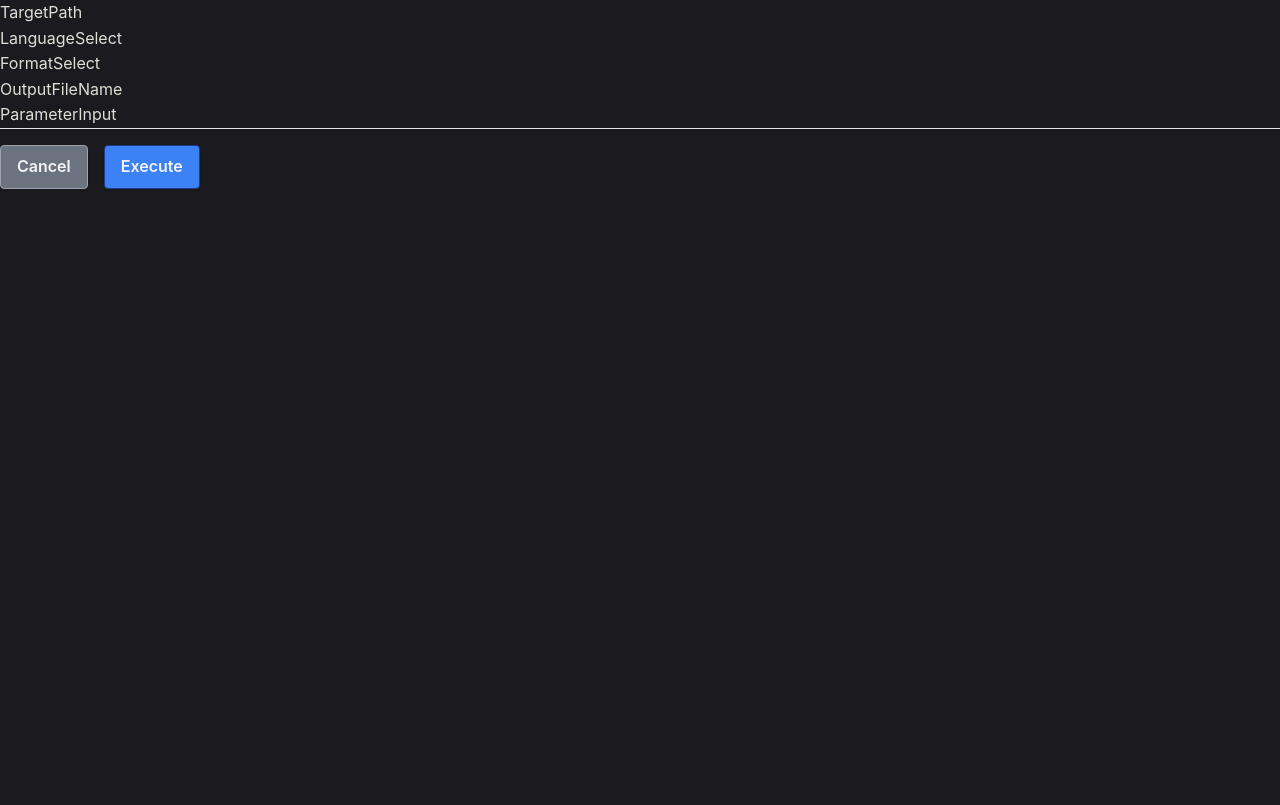
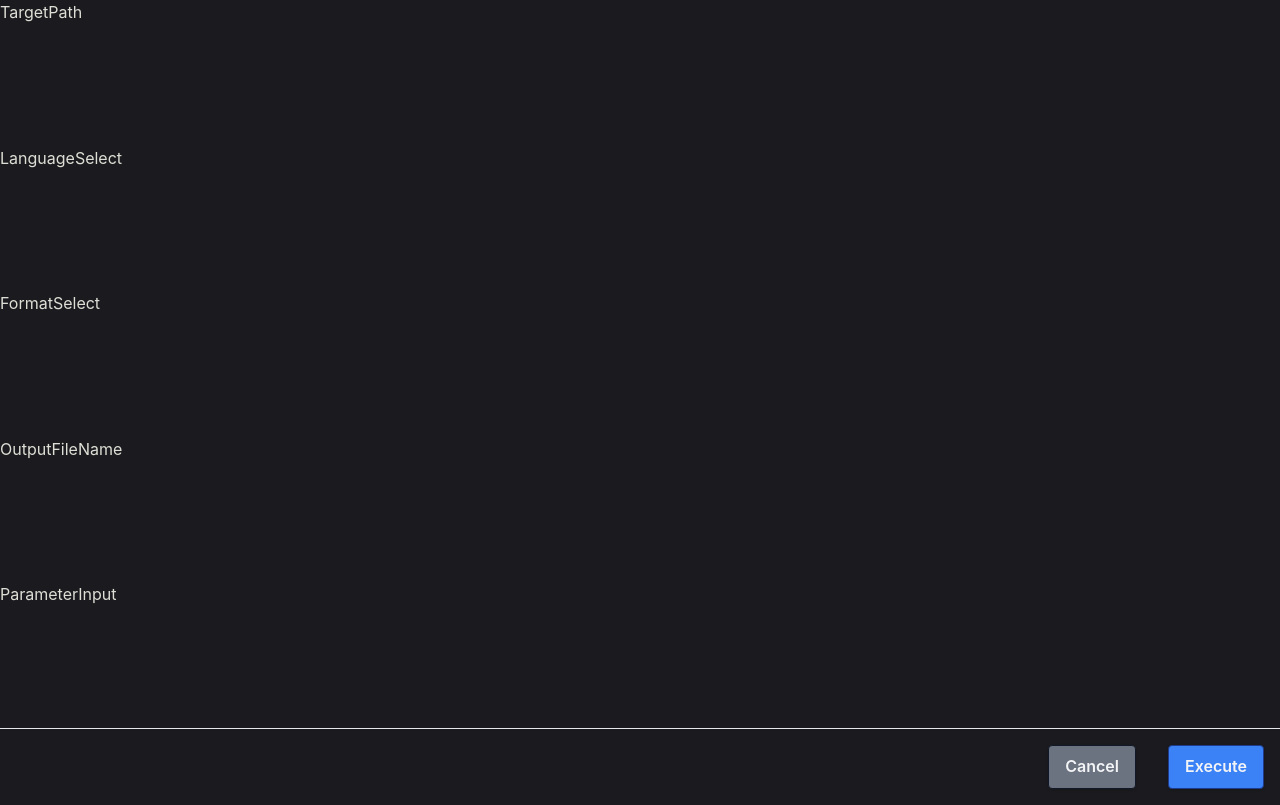
Before and after one commit to natsuyasai/lizard-gui, a React (Vite) app: page / in a window 1280 px wide. Built offline with nearby package versions, Linux system fonts and the light colour scheme.

Commit message:
最低限の表示調整

```diff
--- a/src/main/index.ts
+++ b/src/main/index.ts
@@ -8,6 +8,8 @@ function createWindow(): void {
   const mainWindow = new BrowserWindow({
     width: 500,
     height: 400,
+    minWidth: 300,
+    minHeight: 400,
     show: false,
     autoHideMenuBar: true,
     ...(process.platform === 'linux' ? { icon } : {}),
--- a/src/renderer/index.html
+++ b/src/renderer/index.html
@@ -2,7 +2,7 @@
 <html>
   <head>
     <meta charset="UTF-8" />
-    <title>Electron</title>
+    <title>lizard-gui</title>
     <!-- https://developer.mozilla.org/en-US/docs/Web/HTTP/CSP -->
     <meta
       http-equiv="Content-Security-Policy"
--- /dev/null
+++ b/src/renderer/src/App.module.scss
@@ -0,0 +1,24 @@
+.app_root {
+  height: 100%;
+  display: grid;
+  grid-template-rows: calc(100% - 72px) 72px;
+}
+
+.contents {
+  width: 100%;
+  grid-row: 1 / 2;
+  display: grid;
+  grid-template-rows: repeat(20%, 5);
+}
+
+.bottom {
+  width: 100%;
+  grid-row: 2 / 3;
+}
+
+.action_root {
+  display: flex;
+  flex-direction: row;
+  flex-wrap: nowrap;
+  justify-content: flex-end;
+}
--- a/src/renderer/src/App.tsx
+++ b/src/renderer/src/App.tsx
@@ -4,20 +4,25 @@ import { FormatSelect } from './components/FormatSelect'
 import { OutputFileName } from './components/OutputFileName'
 import { ParameterInput } from './components/ParameterInput'
 import { Action } from './components/Action'
+import styles from './App.module.scss'
 
 function App(): JSX.Element {
   return (
     <>
-      <div>
+      <div className={styles.app_root}>
+        <div className={styles.contents}>
           <TargetPath></TargetPath>
           <LanguageSelect></LanguageSelect>
           <FormatSelect></FormatSelect>
           <OutputFileName></OutputFileName>
           <ParameterInput></ParameterInput>
         </div>
+        <div className={styles.bottom}>
           <hr className="separator"></hr>
-      <div>
+          <div className={styles.action_root}>
             <Action></Action>
+          </div>
+        </div>
       </div>
     </>
   )
--- a/src/renderer/src/assets/main.css
+++ b/src/renderer/src/assets/main.css
@@ -1,9 +1,17 @@
 @import './base.css';
+
+html {
+  height: 100%;
+}
 
 body {
   overflow: hidden;
   background-size: cover;
   user-select: none;
+  box-sizing: border-box;
+  margin: 0;
+  padding: 0;
+  height: 100%;
 }
 
 code {
--- a/src/renderer/src/components/Action.module.scss
+++ b/src/renderer/src/components/Action.module.scss
@@ -1,5 +1,6 @@
 .cahcel {
-  @apply bg-gray-500 text-gray-100 font-semibold py-2 px-4 border border-gray-400 rounded shadow;
+  @apply bg-gray-500 text-gray-100 font-semibold py-2 px-4 border border-gray-900 rounded shadow;
+  @apply m-4;
 }
 
 .cahcel:hover {
@@ -16,9 +17,13 @@
 }
 
 .exec:hover {
-    @apply bg-blue-200;
+  @apply bg-blue-200;
 }
 
 .exec:active {
-    @apply bg-blue-800;
+  @apply bg-blue-800;
 }
+
+button + button {
+  margin-left: 4px;
+}
--- a/src/renderer/src/components/Action.tsx
+++ b/src/renderer/src/components/Action.tsx
@@ -1,5 +1,5 @@
 import { FC } from 'react'
-import styles from "./Action.module.scss";
+import styles from './Action.module.scss'
 
 export const Action: FC = () => {
   return (
```
Lines whose indentation alone changed are shown as unchanged.
